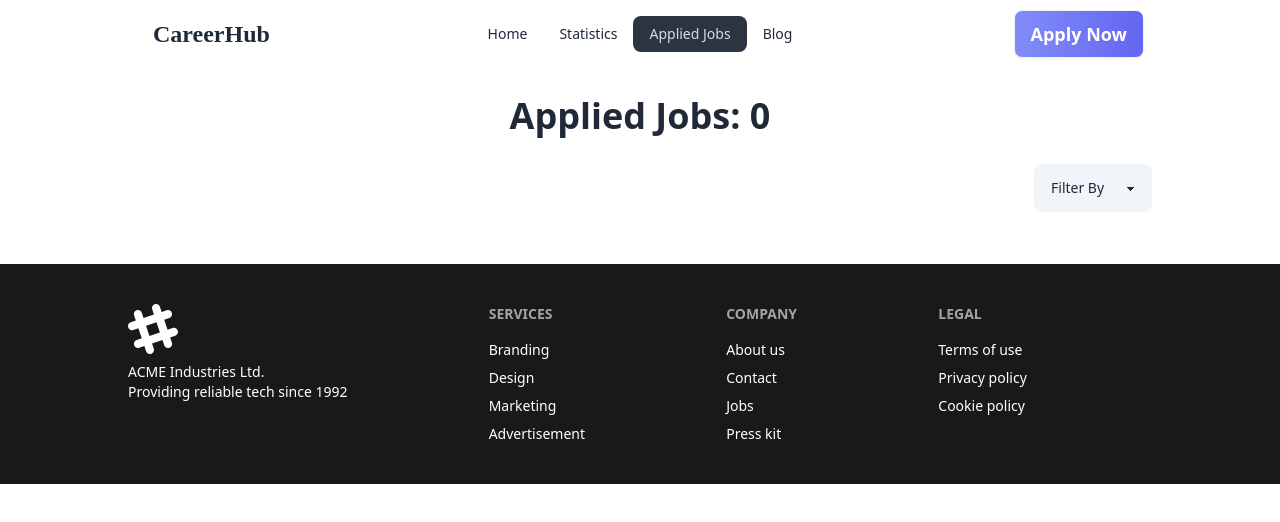
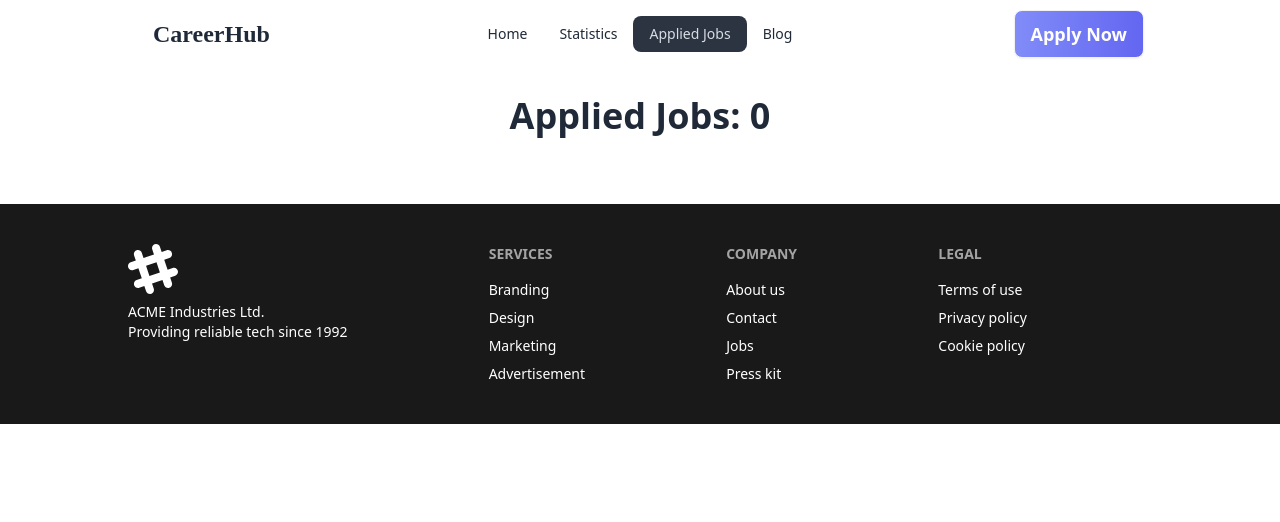
Before and after one commit to NaimulHasanEmon/react-career-hub, a React (Vite) app: page /applied in a window 1280 px wide. Shown: the top 522 px of the page. Built offline with nearby package versions, Linux system fonts and the light colour scheme; a web font is replaced by a local one.

Commit message:
Filter by button updated and hidden for not applied any

```diff
--- a/src/components/Applied/Applied.jsx
+++ b/src/components/Applied/Applied.jsx
@@ -11,7 +11,7 @@ const Applied = () => {
 
     useEffect(() => {
         const storedJobIds = getStoredJobApplication()
-        if(jobs.length > 0) {
+        if(storedJobIds.length > 0) {
             const jobsApplied = jobs.filter(job => storedJobIds.includes(job.id))
             setAppliedJobs(jobsApplied)
             setDisplayJobs(jobsApplied)
@@ -40,7 +40,7 @@ const Applied = () => {
         <div>
             <p className="text-4xl font-bold my-7 text-center">Applied Jobs: {appliedJobs.length}</p>
             <div>
-                <div className="flex my-3 justify-end">
+                <div className={`flex my-3 justify-end ${appliedJobs.length <= 0 && 'hidden'}`}>
                     <select
                         className="select bg-slate-100"
                         onChange={(e) => handleFilter(e.target.value)}
--- a/src/components/JobDetails/JobDetails.jsx
+++ b/src/components/JobDetails/JobDetails.jsx
@@ -13,8 +13,6 @@ const JobDetails = () => {
     const {id} = useParams()
     const idInt = parseInt(id)
     const job = jobs.find(job => parseInt(job.id) === idInt)
-
-    // const notify = () => toast("Applied Successfully!");
 
     const {job_title, salary, contact_information, experiences, job_description, job_responsibility, educational_requirements} = job;
 
```
Also changed, not shown: src/components/Header/Header.jsx (indentation only).
